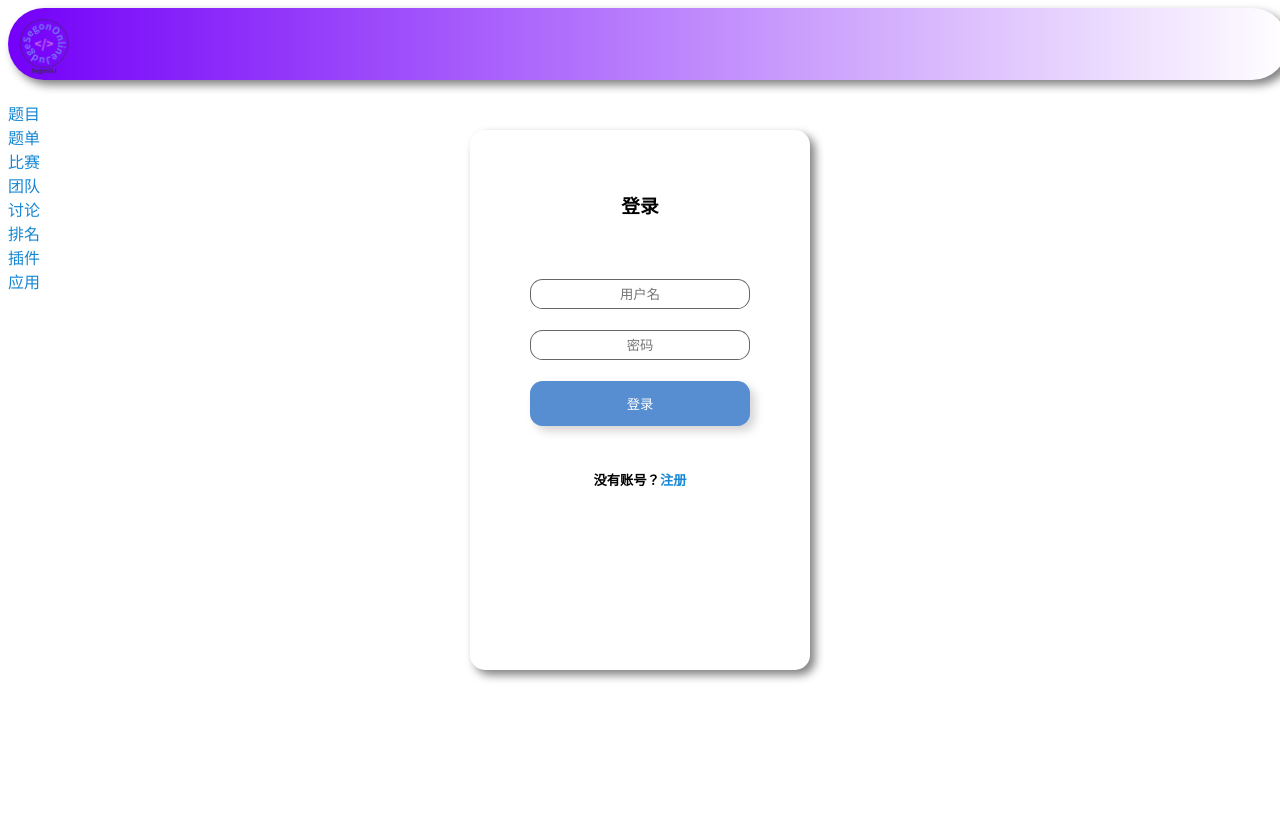
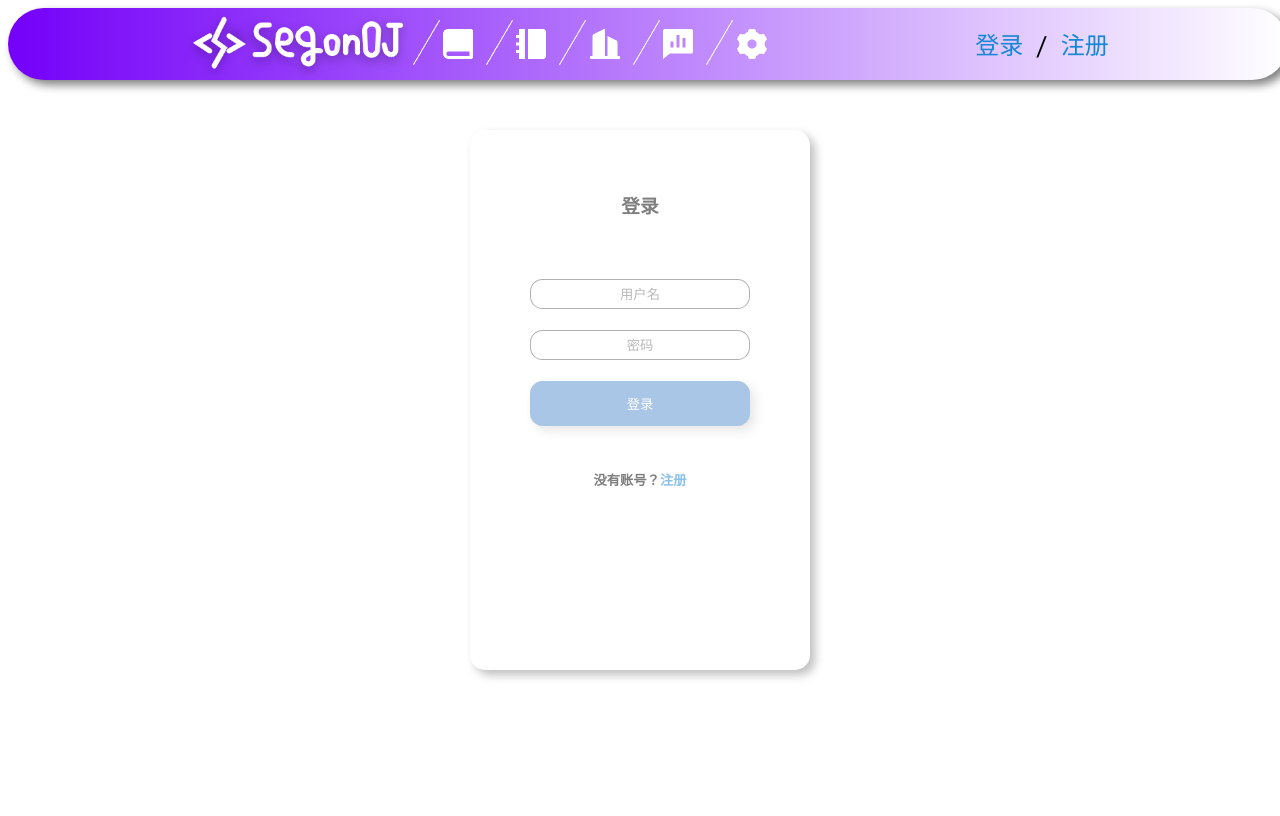
Before and after one commit to OIerCity/SegonOJ-Website, a Flask app: page /login in a window 1280 px wide. Run offline with Flask 2, Linux system fonts and the light colour scheme.

Commit message:
edited login&register UI

```diff
--- a/static/general/css/theme-SegonOJ-v1.0.0.css
+++ b/static/general/css/theme-SegonOJ-v1.0.0.css
@@ -132,12 +132,12 @@ ol, ul, li {
     font-size: 20px;
     margin-left: 5px;
     padding: 20px 40px;
-    box-shadow: 5px 5px 10px gray;
-    background-color: #ffffff88;
+    background-color: #ffffff;
     white-space:nowrap;
     height: auto;
     overflow: auto;
     margin-top: 24px;
+    opacity: 0.5;
 }
 
 /* logo */
@@ -379,6 +379,7 @@ ol, ul, li {
     border-radius: 15px;
     box-shadow: 5px 5px 10px rgb(128, 128, 128);
     text-align: center;
+    opacity: 0.5;
 }
 
 .registerbox {
@@ -393,6 +394,7 @@ ol, ul, li {
     border-radius: 15px;
     box-shadow: 5px 5px 10px rgb(128, 128, 128);
     text-align: center;
+    opacity: 0.5;
 }
 
 .submit {
--- a/templates/user/login.html
+++ b/templates/user/login.html
@@ -11,34 +11,56 @@
 
 <body>
     <div class="app">
-        <div>
-            <nav style="background-color: #fff;">
+            <div>
+                <nav style="background-color: #fff; width: 100%;">
+                    <div class="logo-long">
+                        <span>
+                            <a href="/">
+                                <img src="/static/general/img/logo-long.png" alt="SegonOJ-Logo" height="72" width="221">
+                            </a>
+
+                        </span>
+                    </div>
+                    <img src="/static/general/img/icon/fg.png" height="45" width="27" class="fg">
+                    &nbsp;&nbsp;&nbsp;&nbsp;&nbsp;&nbsp;
+                    <a class="top-icon">
+                        <img src="/static/general/img/icon/problem.png" alt="problem" height="30" width="30">
+                    </a>
+                    &nbsp;&nbsp;&nbsp;&nbsp;&nbsp;&nbsp;&nbsp;&nbsp;&nbsp;
+                    <img src="/static/general/img/icon/fg.png" height="45" width="27" class="fg">
+                    &nbsp;&nbsp;&nbsp;&nbsp;&nbsp;&nbsp;
+                    <a class="top-icon">
+                        <img src="/static/general/img/icon/problemset.png" alt="problem" height="30" width="30">
+                    </a>
+                    &nbsp;&nbsp;&nbsp;&nbsp;&nbsp;&nbsp;&nbsp;&nbsp;&nbsp;
+                    <img src="/static/general/img/icon/fg.png" height="45" width="27" class="fg">
+                    &nbsp;&nbsp;&nbsp;&nbsp;&nbsp;&nbsp;
+                    <a class="top-icon">
+                        <img src="/static/general/img/icon/ranks.png" alt="problem" height="30" width="30">
+                    </a>
+                    &nbsp;&nbsp;&nbsp;&nbsp;&nbsp;&nbsp;&nbsp;&nbsp;&nbsp;
+                    <img src="/static/general/img/icon/fg.png" height="45" width="27" class="fg">
+                    &nbsp;&nbsp;&nbsp;&nbsp;&nbsp;&nbsp;
+                    <a class="top-icon">
+                        <img src="/static/general/img/icon/discuss.png" alt="problem" height="30" width="30">
+                    </a>
+                    &nbsp;&nbsp;&nbsp;&nbsp;&nbsp;&nbsp;&nbsp;&nbsp;&nbsp;
+                    <img src="/static/general/img/icon/fg.png" height="45" width="27" class="fg">
+                    &nbsp;&nbsp;&nbsp;&nbsp;&nbsp;&nbsp;
+                    <a class="top-icon">
+                        <img src="/static/general/img/icon/app.png" alt="problem" height="30" width="30">
+                    </a>
+                    &nbsp;&nbsp;&nbsp;&nbsp;&nbsp;&nbsp;
+                    <div class="user-info">
+                        <a href="/login">登录</a>
+                        &nbsp;/&nbsp;
+                        <a href="/register">注册</a>
+                    </div>
 
 
-                <a href="/">
-                    <div class="logo">
-                        <img src="/static/general/img/logo.png" alt="SegonOJ-Logo" width="72px" height="72px">
-                    </div>
-                </a>
-                <br>
-                <a class="nav-s">题目</a>
-                <br>
-                <a class="nav-s">题单</a>
-                <br>
-                <a class="nav-s">比赛</a>
-                <br>
-                <a class="nav-s">团队</a>
-                <br>
-                <a class="nav-s">讨论</a>
-                <br>
-                <a class="nav-s">排名</a>
-                <br>
-                <a class="nav-s">插件</a>
-                <br>
-                <a class="nav-s">应用</a>
-                <br>
-            </nav>
-        </div>
+
+                </nav>
+            </div>
         <div class="main-container">
             <div class="app-main">
                 <div class="index-content">
```
Also changed, not shown: templates/user/register.html (+45 -23 lines).
